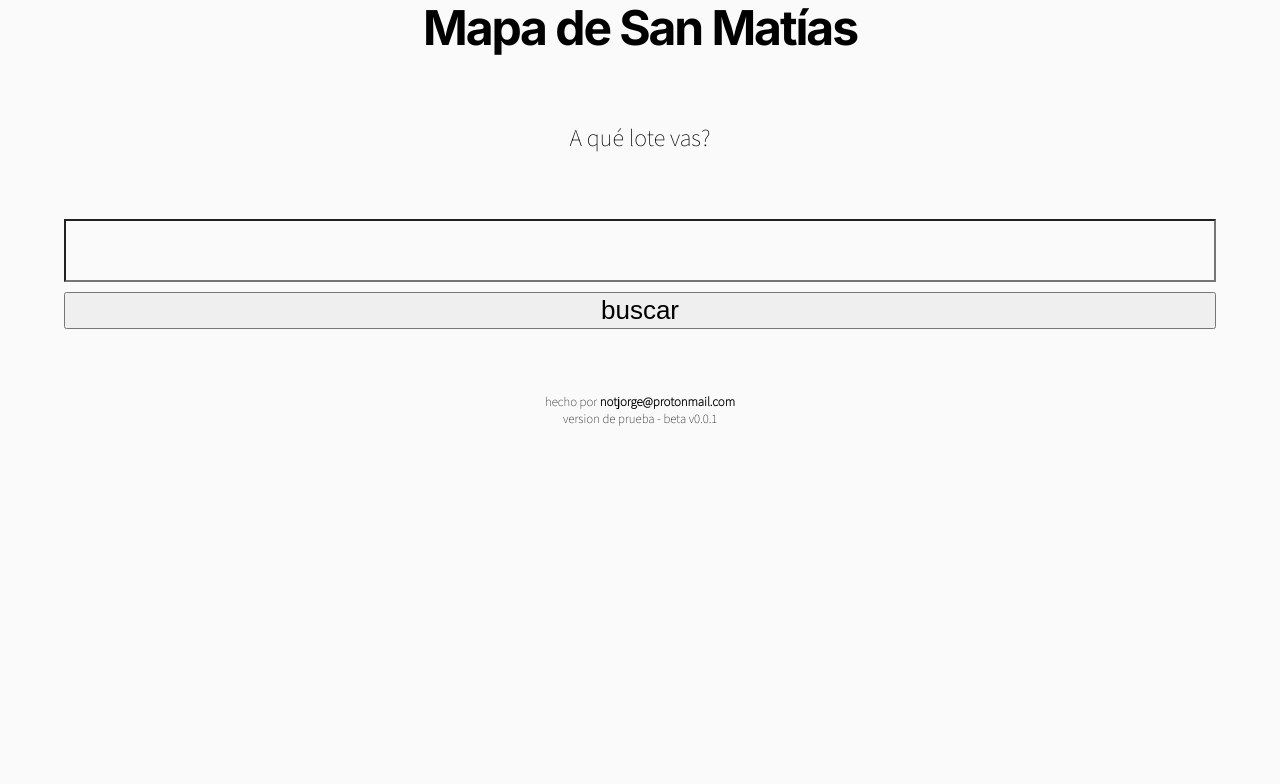
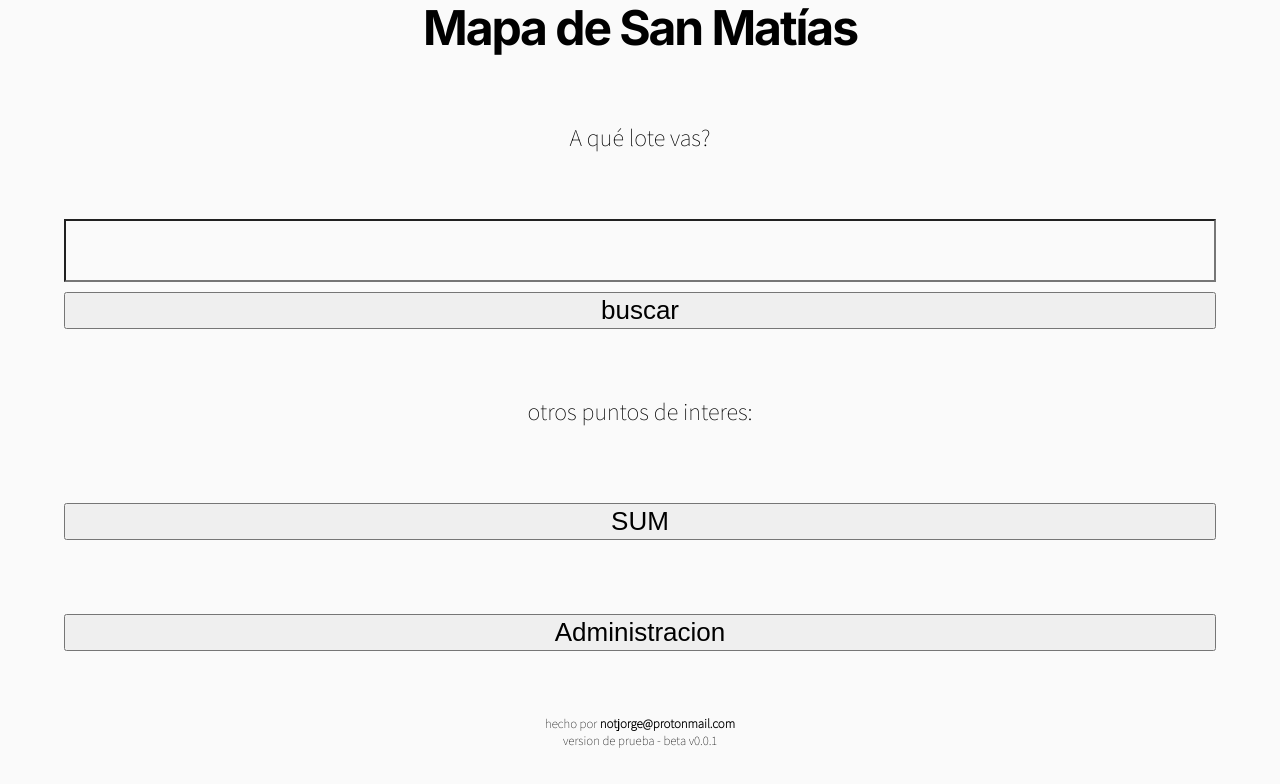
Before and after one commit to barrio-san-matias/sanmatias_app, a Next.js app: page / in a window 1280 px wide. Shown: the top 784 px of the page. Built offline with nearby package versions, Linux system fonts and the light colour scheme.

Commit message:
adding poi

```diff
--- a/package.json
+++ b/package.json
@@ -12,9 +12,5 @@
     "next": "12.1.6",
     "react": "18.2.0",
     "react-dom": "18.2.0"
-  },
-  "devDependencies": {
-    "eslint": "8.18.0",
-    "eslint-config-next": "12.1.6"
   }
 }
--- a/pages/index.js
+++ b/pages/index.js
@@ -1,23 +1,13 @@
 import Head from 'next/head'
-import Image from 'next/image'
-
-import Link from 'next/link'
 import styles from '../styles/Home.module.css'
 
 export default function PageWithJSbasedForm() {
-  // Handle the submit event on form submit.
-  const handleSubmit = async (event) => {
-    // Stop the form from submitting and refreshing the page.
+  const searchLote = async (event) => {
     event.preventDefault()
-
-
-    // Send the form data to our API and get a response.
     const response = await fetch(`/api/map?lote=${event.target.lote.value}`, {
-      // Tell the server we're sending JSON.
       headers: {
         'Content-Type': 'application/json',
       },
-      // The method is POST because we are sending data.
       method: 'GET',
     })
 
@@ -25,12 +15,30 @@ export default function PageWithJSbasedForm() {
       const text = await response.text()
       window.alert(text)
     } else {
-    // Get the response data from server as JSON.
-    // If server returns the name submitted, that means the form works.
     const result = await response.json()
      window.location.replace(result.MapURL);
     }
   }
+
+  const searchPOI = async (event) => {
+    event.preventDefault()
+    const response = await fetch(`/api/map?poi=${event.target.poi.className}`, {
+      headers: {
+        'Content-Type': 'application/json',
+      },
+      method: 'GET',
+    })
+
+    if (!response.ok) {
+      const text = await response.text()
+      window.alert(text)
+    } else {
+    const result = await response.json()
+     window.location.replace(result.MapURL);
+    }
+  }
+
+
   return (
     <div className="container">
       <Head>
@@ -39,16 +47,29 @@ export default function PageWithJSbasedForm() {
       </Head>
       <h1 className={styles.title}>
         Mapa de San Matías
-       </h1>
+      </h1>
 
       <p className={styles.description}>
         A qué lote vas?
       </p>
 
-      <form onSubmit={handleSubmit}>
+      <form onSubmit={searchLote}>
         <input type="number" id="lote" name="lote" required />
         <button type="submit">buscar</button>
       </form>
+
+      <div className={styles.poi}>
+        <p className={styles.description}>
+          otros puntos de interes:
+        </p>
+        <form onSubmit={searchPOI}>
+          <button type="submit" id="poi" className="sum">SUM</button>
+        </form>
+        <form onSubmit={searchPOI}>
+          <button type="submit" id="poi" className="adm">Administracion</button>
+        </form>
+
+      </div>
 
       <div className="footer">
         <div>hecho por <a href="mailto:notjorge@protonmail.com">notjorge@protonmail.com</a></div>
```
Also changed, not shown: .eslintrc.js (added), 1 other file (tests, documents, lock files or other folders).
